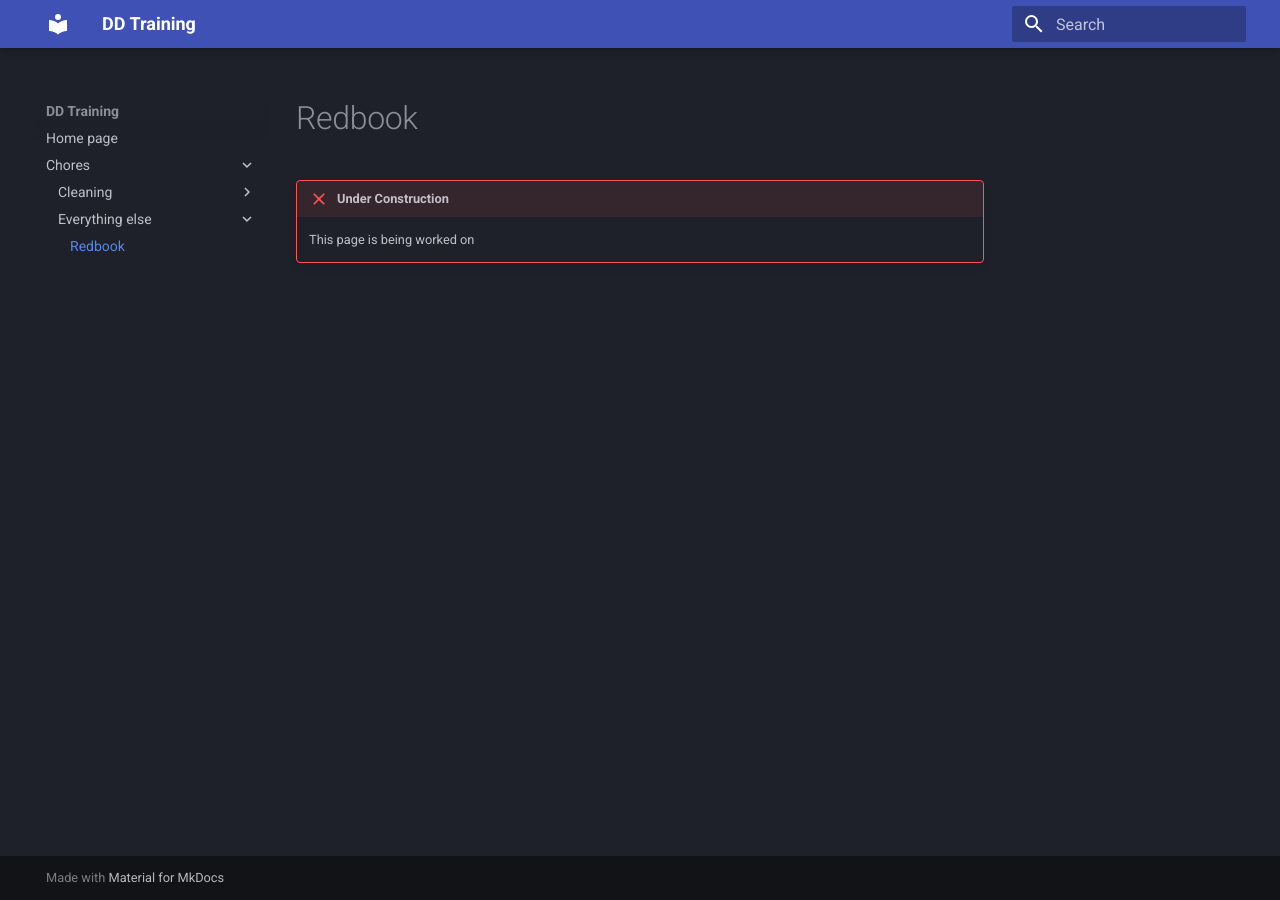
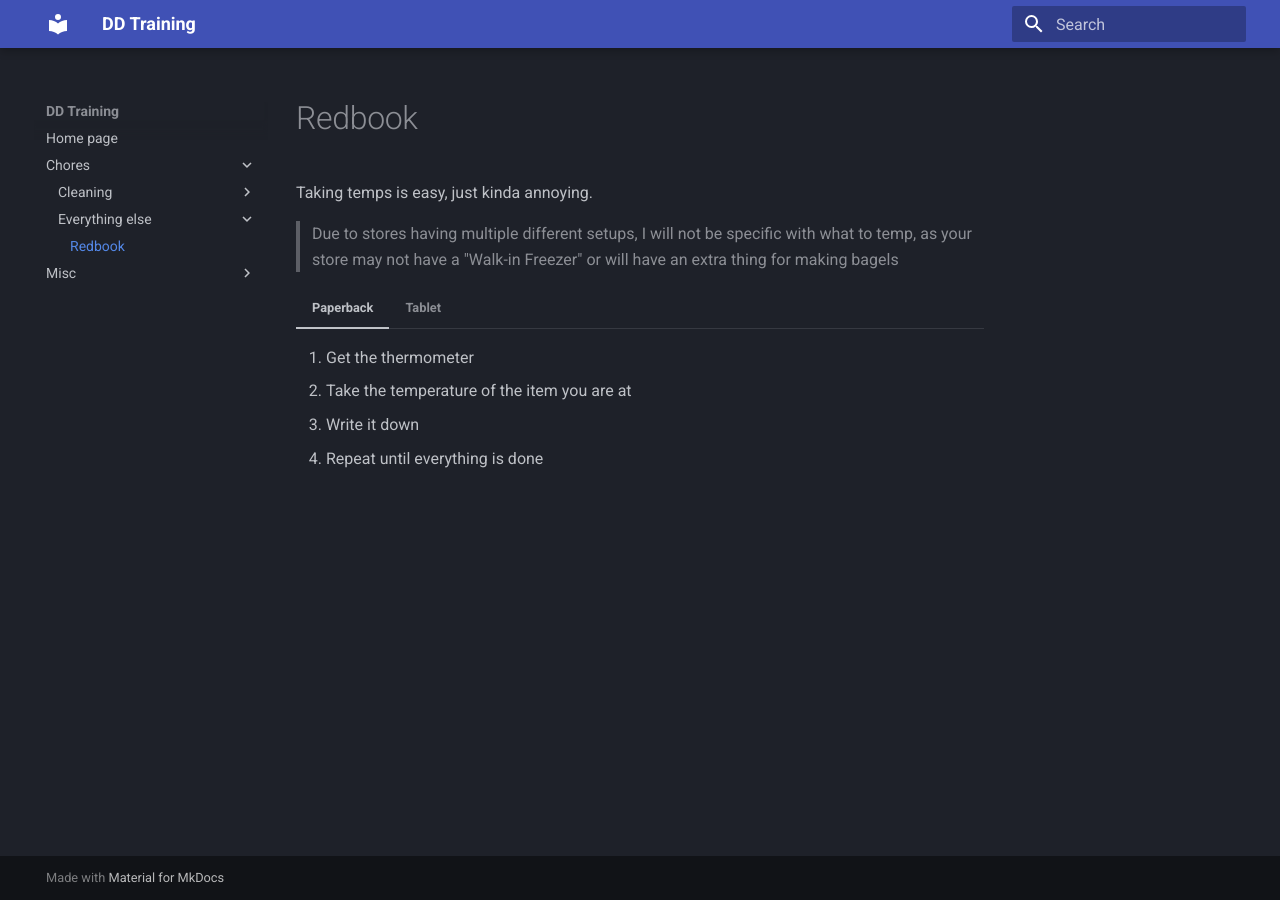
Before and after one commit to 46620/dd-training-site, an MkDocs documentation site: the page built from docs/chores/misc/redbook.md, in a window 1280 px wide. Built offline with MkDocs 1.6.1 and Material for MkDocs 9.7.7, drawn with Linux system fonts in a browser that asks for light colours.

Commit message:
Long overdue updates

```diff
--- a/docs/chores/misc/redbook.md
+++ b/docs/chores/misc/redbook.md
@@ -1,4 +1,18 @@
 # Redbook
 
-!!! failure "Under Construction"
-    This page is being worked on
+Taking temps is easy, just kinda annoying.
+
+>Due to stores having multiple different setups, I will not be specific with what to temp, as your store may not have a "Walk-in Freezer"
+or will have an extra thing for making bagels
+
+=== "Paperback"
+    1. Get the thermometer
+    2. Take the temperature of the item you are at
+    3. Write it down
+    4. Repeat until everything is done
+=== "Tablet"
+    1. Get the thermometer
+    2. Get the tablet and login using your password (ask your manager, not me for it)
+    3. Select what you want to temp and temp that item
+    4. If it's out of range, don't just lie. Put in the temperature shown on the thermometer so it alerts people there is an issue
+    5. Repeat until everything is done
--- a/mkdocs.yaml
+++ b/mkdocs.yaml
@@ -15,7 +15,7 @@ nav:
             - 'Espresso machine': 'chores/cleaning/espresso.md'
             - 'Coffee Pots': 'chores/cleaning/coffee.md'
             - 'Sandwich station': 'chores/cleaning/sandwich.md'
-            - 'Oasis': 'chores/cleaning/oasis.md'
+            - 'Coolatta machine': 'chores/cleaning/coolatta.md'
             - 'Travel Path': 'chores/cleaning/travel_path.md'
         - Everything else:
             - 'Redbook': 'chores/misc/redbook.md'
@@ -46,6 +46,8 @@ nav:
 #    - Sandwich Station:
 #        - 'Sandwiches': ''
 #        - 'Snacking': ''
+    - Misc:
+        - 'Fixes': 'misc/fixes.md'
 
 markdown_extensions:
     - admonition
```
Also changed, not shown: docs/chores/cleaning/coolatta.md (added, +24 -0 lines), docs/chores/cleaning/oasis.md (deleted, +0 -4 lines), docs/index.md (+3 -1 lines), docs/misc/fixes.md (added, +19 -0 lines).
